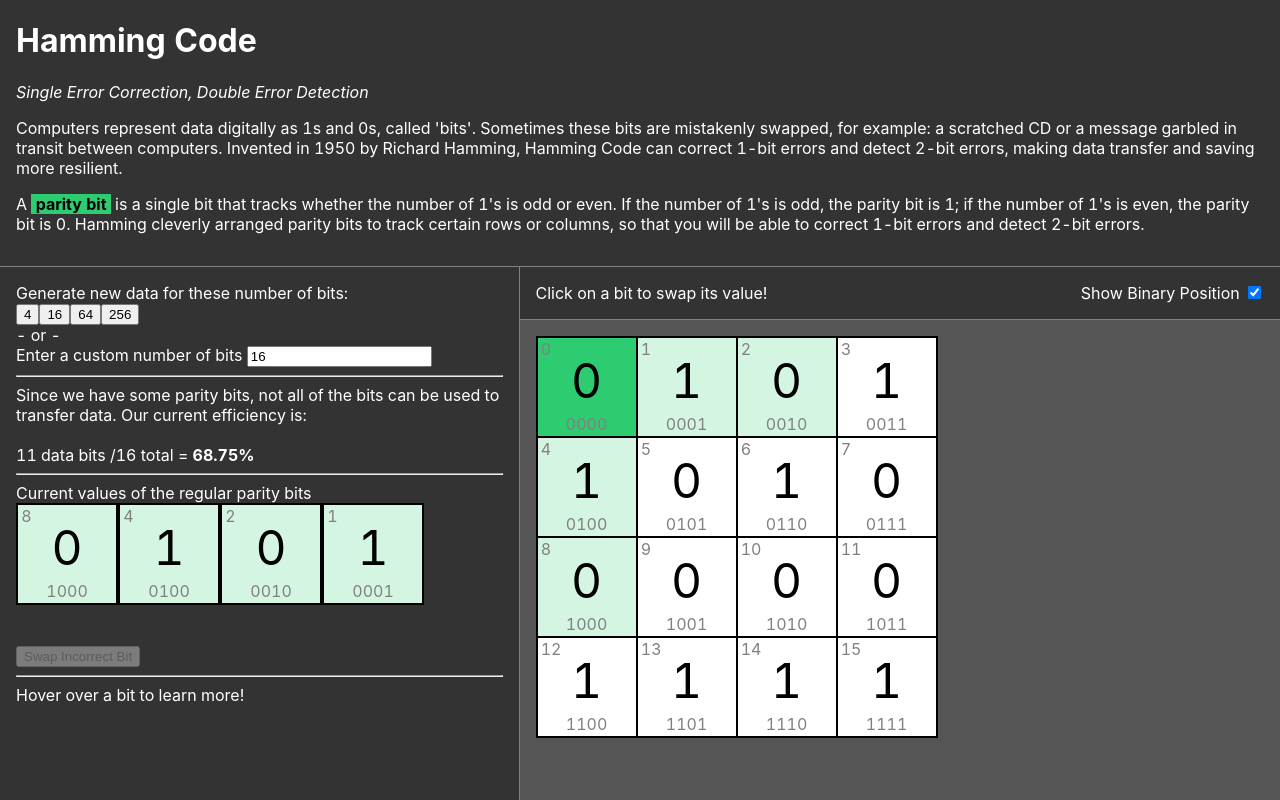
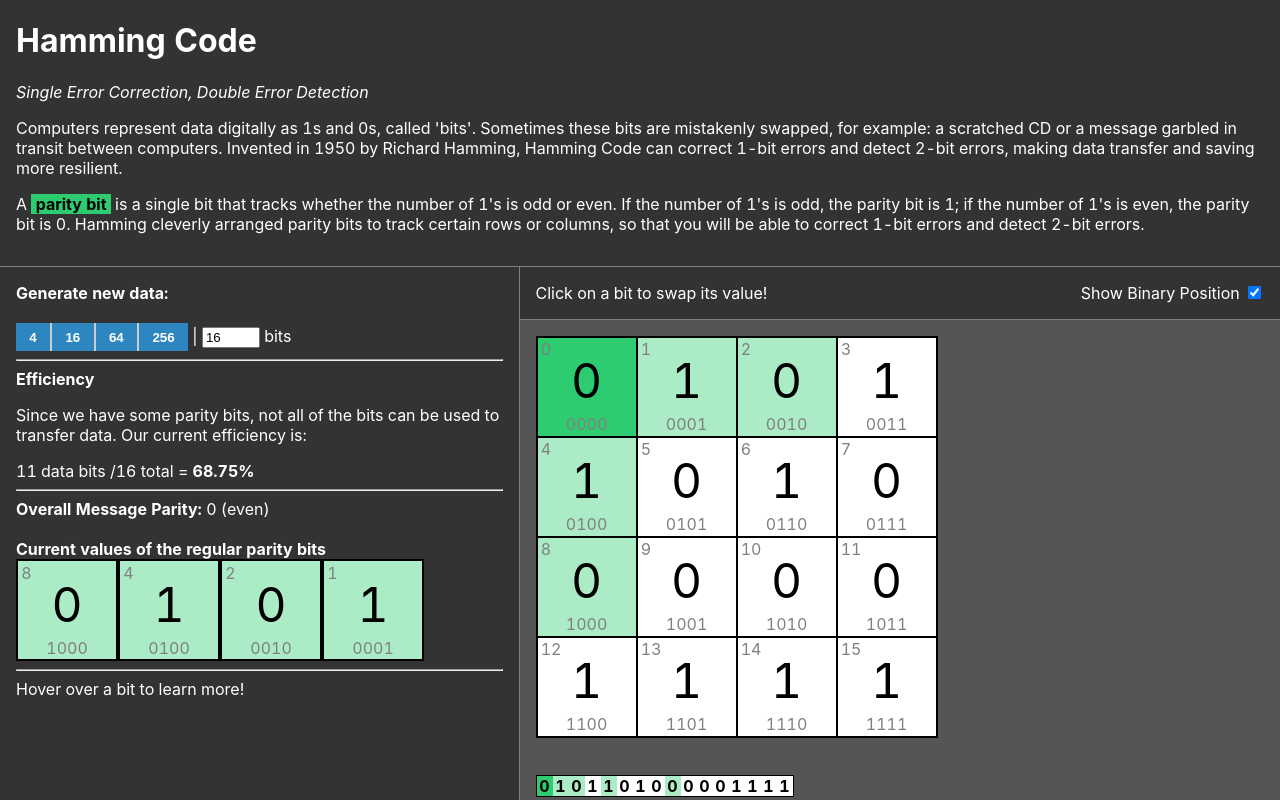
Before and after one commit to harryli0088/hamming-code, a React (Create React App) app: page / in a window 1280 px wide. Built offline with nearby package versions, Linux system fonts and the light colour scheme.

Commit message:
button styles

```diff
--- a/src/App.scss
+++ b/src/App.scss
@@ -27,6 +27,10 @@ $standard-border: 1px solid gray;
       width: calc(#{$sidebar-width} - 1px);
       border-right: $standard-border;
       padding: 1em;
+
+      #customNumberBits {
+        width: 50px;
+      }
 
       .floatRight {
         float: right;
@@ -69,9 +73,9 @@ $standard-border: 1px solid gray;
           position: relative;
         }
 
-        // #rawMessageContainer {
-        //   border: $standard-border;
-        // }
+        #rawMessageContainer {
+          border: 1px solid black;
+        }
       }
 
       #legend {
@@ -117,3 +121,43 @@ $standard-border: 1px solid gray;
     }
   }
 }
+
+
+$button-background-color: #2E86C1;
+button {
+  background: $button-background-color;
+  color: white;
+  outline: none;
+  border: none;
+  cursor: pointer;
+  padding: 0.5em;
+  padding-left: 1em;
+  padding-right: 1em;
+  font-weight: bold;
+  transition: 0.5s;
+
+  &.grouped {
+    border-right: 0.5px solid #ccc;
+    border-left: 0.5px solid #ccc;
+
+    &:first-child {
+      border-left: none;
+    }
+
+    &:last-child {
+      border-right: none;
+    }
+
+    &:active {
+      border-color: $button-background-color;
+    }
+  }
+
+  &:hover {
+    filter: brightness(1.25);
+  }
+
+  &:active {
+    transform: scale(0.8);
+  }
+}
--- a/src/App.tsx
+++ b/src/App.tsx
@@ -141,6 +141,7 @@ class App extends React.Component<{},AppState> {
     if(doubleError) { //if there is a 2-bit error
       return (
         <React.Fragment>
+          <br/>
           <div className="colorErrorBit errorDetected">Double Error Detected!</div>
           <div>This is what the values of the parity bits should be. Since the overall parity of the message is odd, this means that there is a 2-bit error!</div>
           <div className="regularParityBitsContainer" onMouseLeave={e => this.setState({mousedOverBitIndex:-1})}>
@@ -163,7 +164,8 @@ class App extends React.Component<{},AppState> {
     else if(errorIndex > 0) { //else if there is a single bit error
       return (
         <React.Fragment>
-          <div className="colorErrorBit errorDetected">Single Error Detected!</div>
+          <br/>
+          <div className="colorErrorBit errorDetected">Single Error to be Corrected!</div>
           <div>This is what the values of the parity bits should be. Since the overall parity of the message is odd, this means that there is a 1-bit error in binary position {dec2binPadded(errorIndex, paddedBinaryLength)}, ie position {errorIndex}</div>
           <div className="regularParityBitsContainer" onMouseLeave={e => this.setState({mousedOverBitIndex:-1})}>
             {regularParityBits.map((regularParityBit) =>
@@ -179,22 +181,21 @@ class App extends React.Component<{},AppState> {
               />
             )}
           </div>
+
+          <br/>
+
+          <div>
+            <button
+              onClick={e => this.swapIncorrectBit(doubleError, errorIndex)}
+              disabled={errorIndex===0 || doubleError}
+            >
+              Swap Incorrect Bit ({errorIndex})
+            </button>
+          </div>
         </React.Fragment>
       )
     }
   }
-
-  // getValidityStatus = (doubleError:boolean, errorIndex:number) => {
-  //   //if we have a 2-bit error
-  //   if(doubleError) {
-  //     return `There is 2-bit error. SECDED Hamming Code by itself cannot determine which bits were flipped.`
-  //   }
-  //   else if(errorIndex > 0) { //if there is a 1-bit error
-  //     return `There is a 1-bit error with bit ${errorIndex}! Swap it's value to fix the error.`
-  //   }
-  //
-  //   return "There is no error in the message."
-  // }
 
   onMouseOverBit = (bitIndex: number) => this.setState({mousedOverBitIndex:bitIndex})
 
@@ -253,38 +254,46 @@ class App extends React.Component<{},AppState> {
           <h1>Hamming Code</h1>
           <p><i>Single Error Correction, Double Error Detection</i></p>
           <p>Computers represent data digitally as 1s and 0s, called 'bits'. Sometimes these bits are mistakenly swapped, for example: a scratched CD or a message garbled in transit between computers. Invented in 1950 by Richard Hamming, Hamming Code can correct 1-bit errors and detect 2-bit errors, making data transfer and saving more resilient.</p>
-          <p>A <span className="colorZerothBit" style={{color: "black"}}>&nbsp;<strong>parity bit</strong>&nbsp;</span> is a single bit that tracks whether the number of 1's is odd or even. If the number of 1's is odd, the parity bit is 1; if the number of 1's is even, the parity bit is 0. Hamming cleverly arranged parity bits to track certain rows or columns, so that you will be able to correct 1-bit errors and detect 2-bit errors.</p>
+          <p>A <span className="colorZerothBit" style={{color: "black"}}>&nbsp;<b>parity bit</b>&nbsp;</span> is a single bit that tracks whether the number of 1's is odd or even. If the number of 1's is odd, the parity bit is 1; if the number of 1's is even, the parity bit is 0. Hamming cleverly arranged parity bits to track certain rows or columns, so that you will be able to correct 1-bit errors and detect 2-bit errors.</p>
         </header>
 
         <section id="content">
           <div id="sidebar">
             <div>
-              <div>Generate new data for these number of bits:</div>
               <div>
+                <b>Generate new data:</b>
+              </div>
+
+              <br/>
+
+              <div>
+                <span>
                   {[2,4,8,16].map(newDimension =>
                     <button
                       key={newDimension}
+                      className="grouped"
                       onClick={e => this.generateNewData(newDimension*newDimension)}
                     >
                       {newDimension*newDimension}
                     </button>
                   )}
-              </div>
-              <div>- or -</div>
-              <div>
-                Enter a custom number of bits <input type="number" step="1" min="1" value={this.state.numberBits} onChange={e => this.generateNewData(parseInt(e.target.value))}/>
+                </span> | <input id="customNumberBits" type="number" step="1" min="1" value={this.state.numberBits} onChange={e => this.generateNewData(parseInt(e.target.value))}/> bits
               </div>
             </div>
 
             <hr/>
 
-            <div>Since we have some parity bits, not all of the bits can be used to transfer data. Our current efficiency is:</div>
-            <br/>
-            <div>{data.length - totalNumParityBits} data bits /{data.length} total = <strong>{efficiency}%</strong></div>
+            <b>Efficiency</b>
+            <p>Since we have some parity bits, not all of the bits can be used to transfer data. Our current efficiency is:</p>
+            <div>{data.length - totalNumParityBits} data bits /{data.length} total = <b>{efficiency}%</b></div>
 
             <hr/>
 
-            <div>Current values of the regular parity bits</div>
+            <div><b>Overall Message Parity:</b> {parity} ({parity===1 ? "odd" : "even"})</div>
+
+            <br/>
+
+            <div><b>Current values of the regular parity bits</b></div>
             <div className="regularParityBitsContainer" onMouseLeave={e => this.setState({mousedOverBitIndex:-1})}>
               {regularParityBits.map((parityBit) =>
                 <Bit
@@ -300,22 +309,7 @@ class App extends React.Component<{},AppState> {
               )}
             </div>
 
-            <br/>
-
-            {/* <div>{this.getValidityStatus(doubleError, errorIndex)}</div> */}
-
             {this.getRegularParityBitsExplanation(doubleError, errorIndex, paddedBinaryLength, regularParityBits, sharedBitProps)}
-
-            <br/>
-
-            <div>
-              <button
-                onClick={e => this.swapIncorrectBit(doubleError, errorIndex)}
-                disabled={errorIndex===0 || doubleError}
-              >
-                Swap Incorrect Bit
-              </button>
-            </div>
 
             <hr/>
 
@@ -352,7 +346,7 @@ class App extends React.Component<{},AppState> {
               </div>
 
               <br/>
-{/*
+
               <br/>
 
               <div>
@@ -370,7 +364,7 @@ class App extends React.Component<{},AppState> {
                     />
                   )}
                 </span>
-              </div> */}
+              </div>
             </div>
 
             <div id="legend">
@@ -390,7 +384,7 @@ class App extends React.Component<{},AppState> {
         <section>
           <h3>How to Arrange the Parity Bits</h3>
 
-          <div>In everyday base-10 counting, powers-of-10 (1, 10, 100, etc...) are written with 0s and a single 1. Similarly, in binary, powers-of-2 (1, 2, 4, 8, 16, etc...) are written with 0s and a single 1 (0001, 0010, 0100, 1000, etc...). In a message, the bits in a powers-of-2 position will be our <span className="colorZerothBit" style={{color: "black"}}>&nbsp;<strong>parity bits</strong>&nbsp;</span>. These parity bits track the parity of the other bits in the message whose position have a 1 in the same place. If one of bits is flipped, the parity will be wrong. If you select a data length that makes a square, you can visually see that each parity bit tracks certain rows and columns, splitting the message in halves to efficiently locate where the error is, like a game of "20 questions" or like a binary search. When you calculate what the parity should be, your parity bits point to the location of the error!</div>
+          <div>In everyday base-10 counting, powers-of-10 (1, 10, 100, etc...) are written with 0s and a single 1. Similarly, in binary, powers-of-2 (1, 2, 4, 8, 16, etc...) are written with 0s and a single 1 (0001, 0010, 0100, 1000, etc...). In a message, the bits in a powers-of-2 position will be our <span className="colorZerothBit" style={{color: "black"}}>&nbsp;<b>parity bits</b>&nbsp;</span>. These parity bits track the parity of the other bits in the message whose position have a 1 in the same place. If one of bits is flipped, the parity will be wrong. If you select a data length that makes a square, you can visually see that each parity bit tracks certain rows and columns, splitting the message in halves to efficiently locate where the error is, like a game of "20 questions" or like a binary search. When you calculate what the parity should be, your parity bits point to the location of the error!</div>
         </section>
 
         <section>
--- a/src/bit.scss
+++ b/src/bit.scss
@@ -60,7 +60,7 @@
   }
 }
 .colorParityBit {
-  background-color: #D5F5E3;
+  background-color: #ABEBC6;
 }
 .colorDataBit {
   background-color: white;
```
Lines whose indentation alone changed are shown as unchanged.
